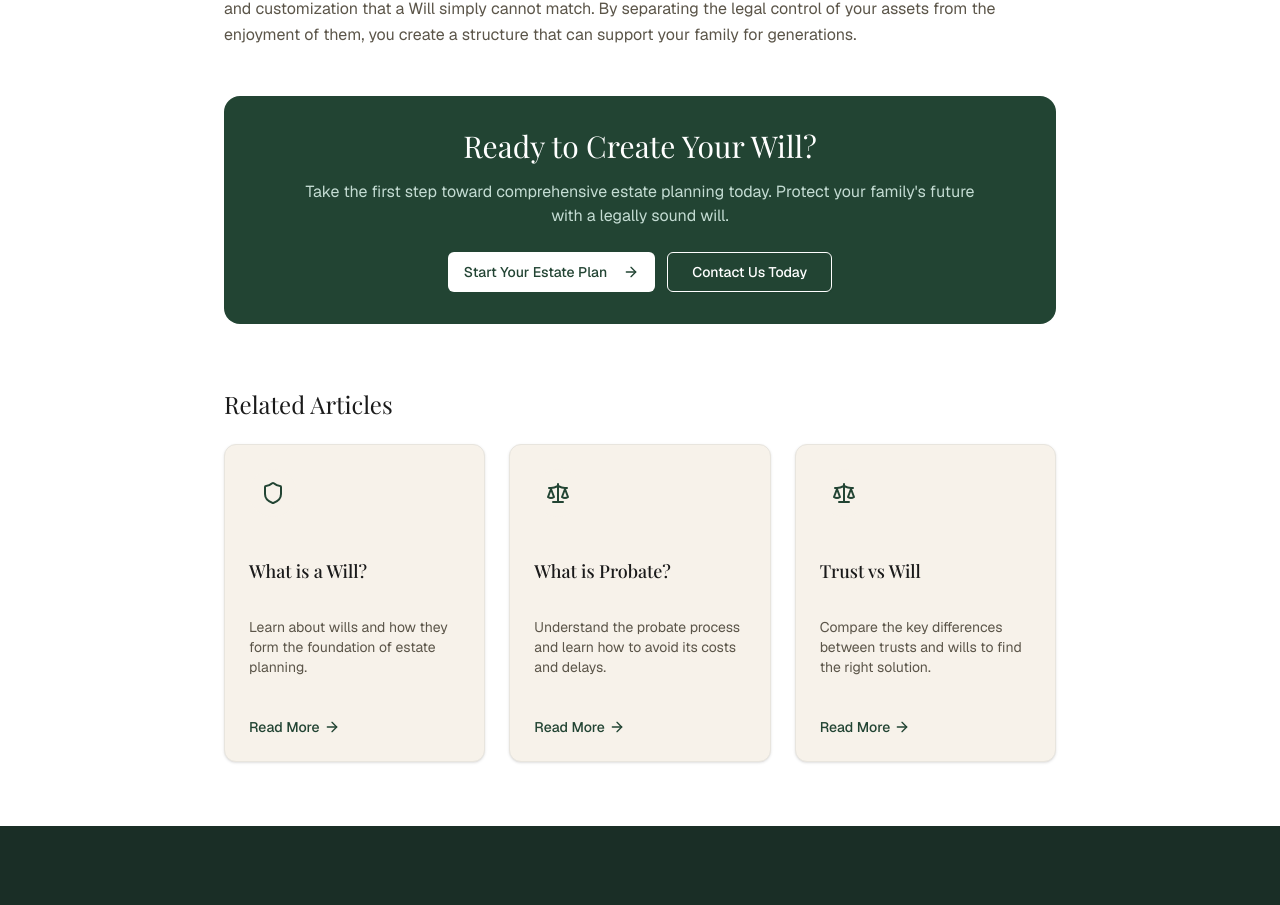
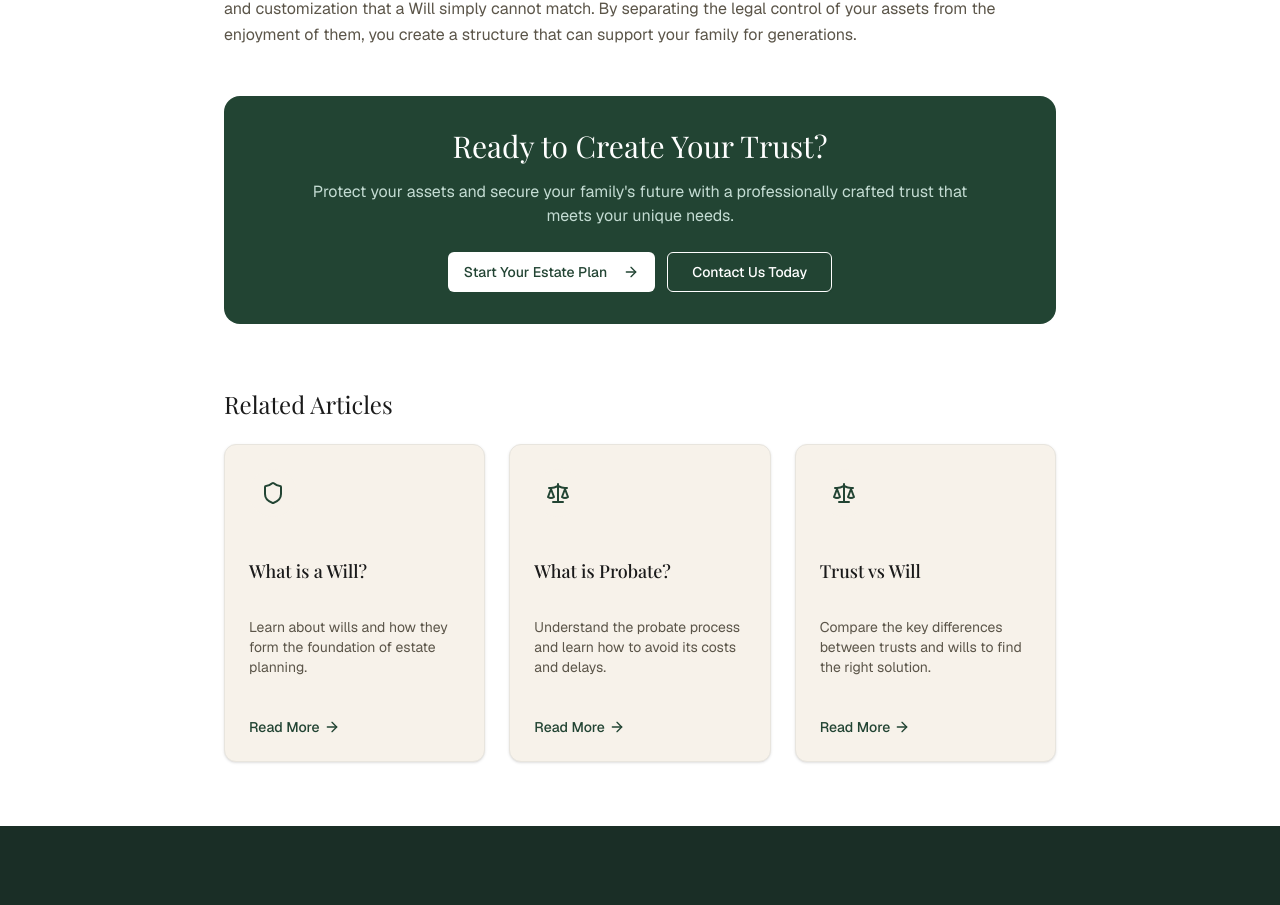
Before and after one commit to sumitbasak100/v0-willtrust.co, a Next.js app: page /what-is-a-trust in a window 1280 px wide. Shown: the part 6155-7060 px from the top of the page. Built offline with nearby package versions, Linux system fonts and the light colour scheme; a web font is replaced by a local one.

Commit message:
Update page.tsx

```diff
--- a/app/what-is-a-trust/page.tsx
+++ b/app/what-is-a-trust/page.tsx
@@ -554,11 +554,9 @@ export default function WhatIsATrustPage() {
 
           {/* CTA Section */}
           <div className="mt-12 bg-primary rounded-2xl p-8 text-center">
-            <h2 className="font-serif text-2xl sm:text-3xl font-normal text-white mb-4">Ready to Create Your Will?</h2>
-            <p className="text-[#c4dcd3] mb-6 max-w-2xl mx-auto">
-              Take the first step toward comprehensive estate planning today. Protect your family&apos;s future with a
-              legally sound will.
-            </p>
+            <h2 className="font-serif text-2xl sm:text-3xl font-normal text-white mb-4">Ready to Create Your Trust?</h2>            <p className="text-[#c4dcd3] mb-6 max-w-2xl mx-auto">
+              Protect your assets and secure your family&apos;s future with a professionally crafted trust that meets
+              your unique needs.            </p>
             <div className="flex flex-col sm:flex-row gap-3 justify-center">
               <Link href="/contact">
                 <Button size="lg" className="bg-white text-primary hover:bg-background w-full sm:w-auto">
```
